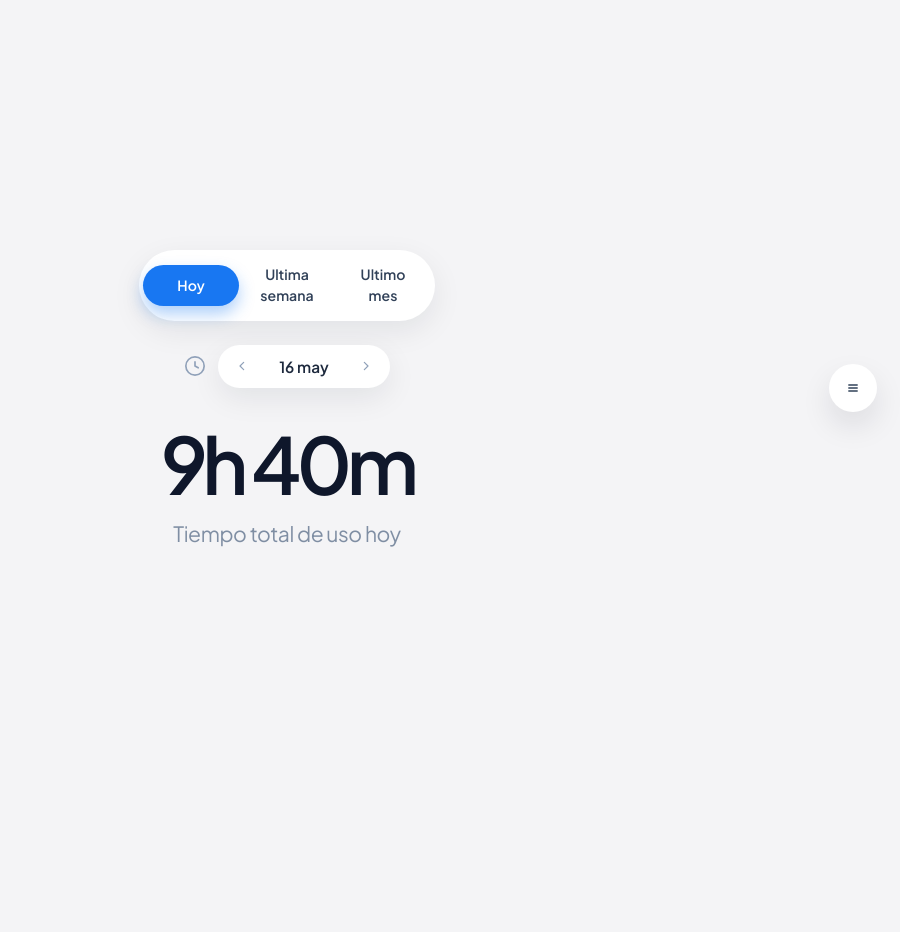
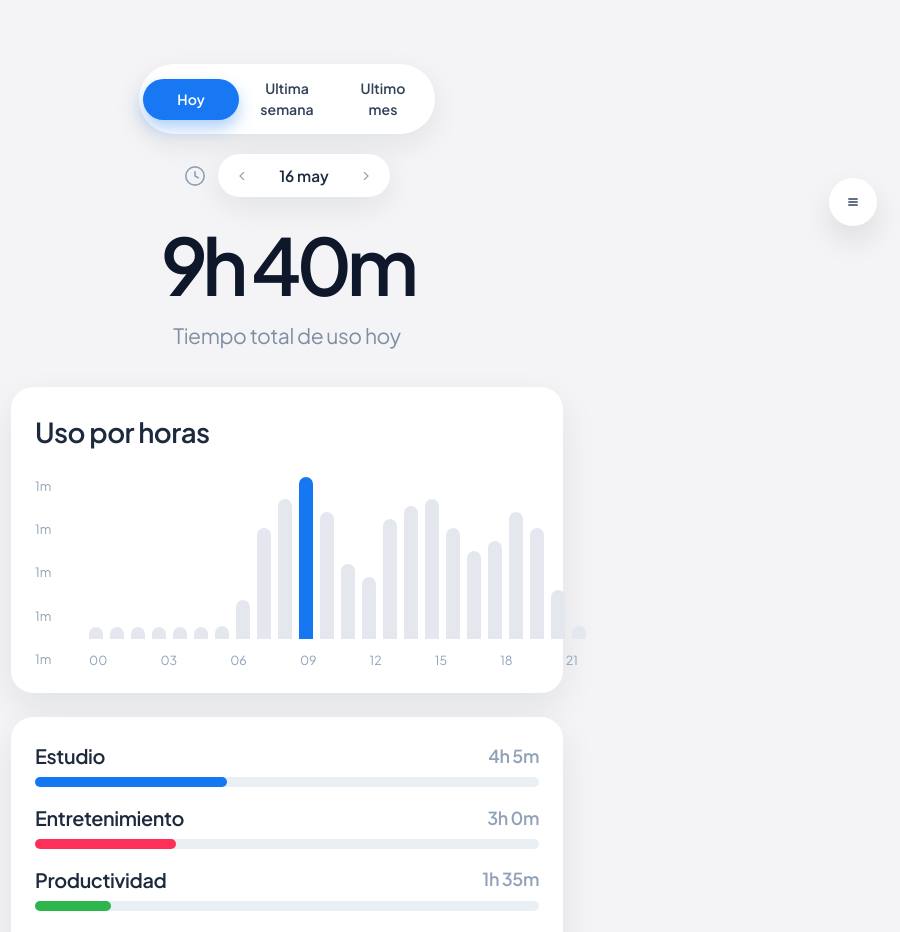
Before and after one commit to 14tomass/activityUI, a React (Vite) app: page / in a window 1280 px wide. Shown: the top 932 px of the page, without its empty margins (353-1253 px from the left). Before the commit the page ends 800 px from the top, so only its background shows below. Built offline with nearby package versions, Linux system fonts and the light colour scheme.

Commit message:
feat: implementar UI-02 con tarjetas de uso y resumen, ajustar UI-01 y mejorar alineación

```diff
--- a/src/features/dashboard/components/WelcomeHero.jsx
+++ b/src/features/dashboard/components/WelcomeHero.jsx
@@ -51,7 +51,7 @@ const menuIcon = (
 function WelcomeHero() {
   return (
     <section className="relative flex w-full max-w-[1180px] justify-center">
-      <div className="w-full max-w-[540px] px-4 text-center sm:px-0">
+      <div className="w-full max-w-[552px] px-4 text-center sm:px-0">
         <div className="mx-auto flex w-full max-w-[296px] items-center rounded-full bg-white p-1 shadow-[0_10px_30px_rgba(15,23,42,0.08)]">
           {dashboardOverview.timeRanges.map((range) => (
             <button
@@ -68,7 +68,7 @@ function WelcomeHero() {
           ))}
         </div>
 
-        <div className="mt-6 flex items-center justify-center gap-3 text-slate-400">
+        <div className="mt-5 flex items-center justify-center gap-3 text-slate-400">
           <span>{calendarIcon}</span>
           <div className="flex min-w-[172px] items-center justify-between rounded-full bg-white px-4 py-2.5 shadow-[0_10px_30px_rgba(15,23,42,0.08)]">
             <button type="button" aria-label="Fecha anterior" className="text-slate-400">
@@ -83,13 +83,73 @@ function WelcomeHero() {
           </div>
         </div>
 
-        <div className="mt-9">
+        <div className="mt-7">
           <h1 className="text-[3.75rem] font-semibold leading-none tracking-[-0.07em] text-slate-900 sm:text-[4.9rem]">
             {dashboardOverview.totalUsage}
           </h1>
           <p className="mt-4 text-[1.32rem] font-normal tracking-[-0.02em] text-slate-500/80">
             Tiempo total de uso hoy
           </p>
+        </div>
+
+        <div className="mt-9 rounded-[22px] bg-white px-6 py-6 text-left shadow-[0_14px_36px_rgba(15,23,42,0.08)]">
+          <h2 className="text-[1.72rem] font-semibold tracking-[-0.02em] text-slate-800">
+            Uso por horas
+          </h2>
+
+          <div className="mt-6 grid grid-cols-[38px_1fr] gap-4">
+            <div className="flex flex-col justify-between text-[0.8rem] text-slate-400">
+              <span>1m</span>
+              <span>1m</span>
+              <span>1m</span>
+              <span>1m</span>
+              <span>1m</span>
+            </div>
+
+            <div className="flex flex-col">
+              <div className="flex h-[162px] items-end gap-[7px]">
+                {dashboardOverview.hourlyUsage.map((item) => (
+                  <div
+                    key={item.hour}
+                    className={`w-3.5 rounded-t-[10px] ${
+                      item.highlighted ? 'bg-[#1677f2]' : 'bg-[#e5e7ef]'
+                    }`}
+                    style={{ height: `${Math.max(item.value, 7)}%` }}
+                  />
+                ))}
+              </div>
+
+              <div className="mt-3 flex justify-between pr-2 text-[0.78rem] text-slate-400">
+                {dashboardOverview.hourLabels.map((label) => (
+                  <span key={label}>{label}</span>
+                ))}
+              </div>
+            </div>
+          </div>
+        </div>
+
+        <div className="mt-6 rounded-[22px] bg-white px-6 py-6 text-left shadow-[0_14px_36px_rgba(15,23,42,0.08)]">
+          <div className="space-y-4">
+            {dashboardOverview.categories.map((category) => (
+              <div key={category.id}>
+                <div className="mb-1.5 flex items-center justify-between text-[1.24rem] font-semibold tracking-[-0.02em] text-slate-800">
+                  <span>{category.label}</span>
+                  <span className="text-[1.12rem] font-semibold text-slate-400">
+                    {category.duration}
+                  </span>
+                </div>
+                <div className="h-2.5 rounded-full bg-slate-200/70">
+                  <div
+                    className="h-2.5 rounded-full"
+                    style={{
+                      width: `${category.progress}%`,
+                      backgroundColor: category.color,
+                    }}
+                  />
+                </div>
+              </div>
+            ))}
+          </div>
         </div>
       </div>
 
--- a/src/mocks/dashboard.js
+++ b/src/mocks/dashboard.js
@@ -6,4 +6,61 @@ export const dashboardOverview = {
   ],
   selectedDateLabel: '16 may',
   totalUsage: '9h 40m',
+  hourlyUsage: [
+    { hour: '00', value: 0 },
+    { hour: '01', value: 0 },
+    { hour: '02', value: 0 },
+    { hour: '03', value: 0 },
+    { hour: '04', value: 0 },
+    { hour: '05', value: 0 },
+    { hour: '06', value: 8 },
+    { hour: '07', value: 24 },
+    { hour: '08', value: 68 },
+    { hour: '09', value: 86 },
+    { hour: '10', value: 100, highlighted: true },
+    { hour: '11', value: 78 },
+    { hour: '12', value: 46 },
+    { hour: '13', value: 38 },
+    { hour: '14', value: 74 },
+    { hour: '15', value: 82 },
+    { hour: '16', value: 86 },
+    { hour: '17', value: 68 },
+    { hour: '18', value: 54 },
+    { hour: '19', value: 60 },
+    { hour: '20', value: 78 },
+    { hour: '21', value: 68 },
+    { hour: '22', value: 30 },
+    { hour: '23', value: 8 },
+  ],
+  hourLabels: ['00', '03', '06', '09', '12', '15', '18', '21'],
+  categories: [
+    {
+      id: 'study',
+      label: 'Estudio',
+      duration: '4h 5m',
+      progress: 38,
+      color: '#1677f2',
+    },
+    {
+      id: 'entertainment',
+      label: 'Entretenimiento',
+      duration: '3h 0m',
+      progress: 28,
+      color: '#ff2f5a',
+    },
+    {
+      id: 'productivity',
+      label: 'Productividad',
+      duration: '1h 35m',
+      progress: 15,
+      color: '#2cb64d',
+    },
+    {
+      id: 'others',
+      label: 'Otros',
+      duration: '1h 0m',
+      progress: 9,
+      color: '#8f949f',
+    },
+  ],
 }
--- a/src/pages/HomePage.jsx
+++ b/src/pages/HomePage.jsx
@@ -4,7 +4,7 @@ import WelcomeHero from '../features/dashboard/components/WelcomeHero'
 function HomePage() {
   return (
     <AppShell>
-      <main className="flex flex-1 items-center justify-center py-8 lg:py-14">
+      <main className="flex flex-1 justify-center pt-4 pb-14 lg:pt-8 lg:pb-20">
         <WelcomeHero />
       </main>
     </AppShell>
```
Also changed, not shown: 2 other files (tests, documents, lock files or other folders).
